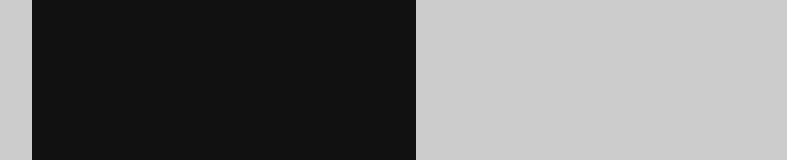
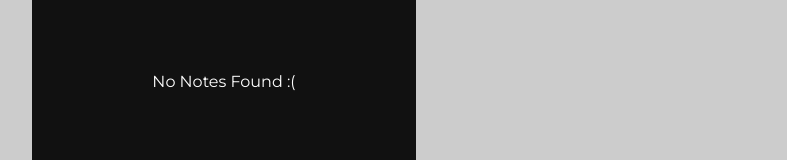
Before and after one commit to allenlopes/Notzy_Notes_App, a React (Create React App) app: page / in a window 1280 px wide. Shown: the part 318-478 px from the top of the page, without its empty margins (416-1203 px from the left). Built offline with nearby package versions, Linux system fonts and the light colour scheme.

Commit message:
In src/pages/Notes.jsx file modified

```diff
--- a/src/pages/Notes.jsx
+++ b/src/pages/Notes.jsx
@@ -32,6 +32,7 @@ const Notes = ({notes}) => {
         <button className='btn' onClick={() => setShowSearch(prevState => !prevState)}>{showSearch ?<MdClose/> : <AiOutlineFileSearch/>} </button>
       </header>
       <div className="notes__container">
+        {filteredNotes.length == 0 && <p className='empty__notes'>No Notes Found :(</p>}
         {
           filteredNotes.map(note => <NoteItem key={note.id} note={note} />)
         }
```
